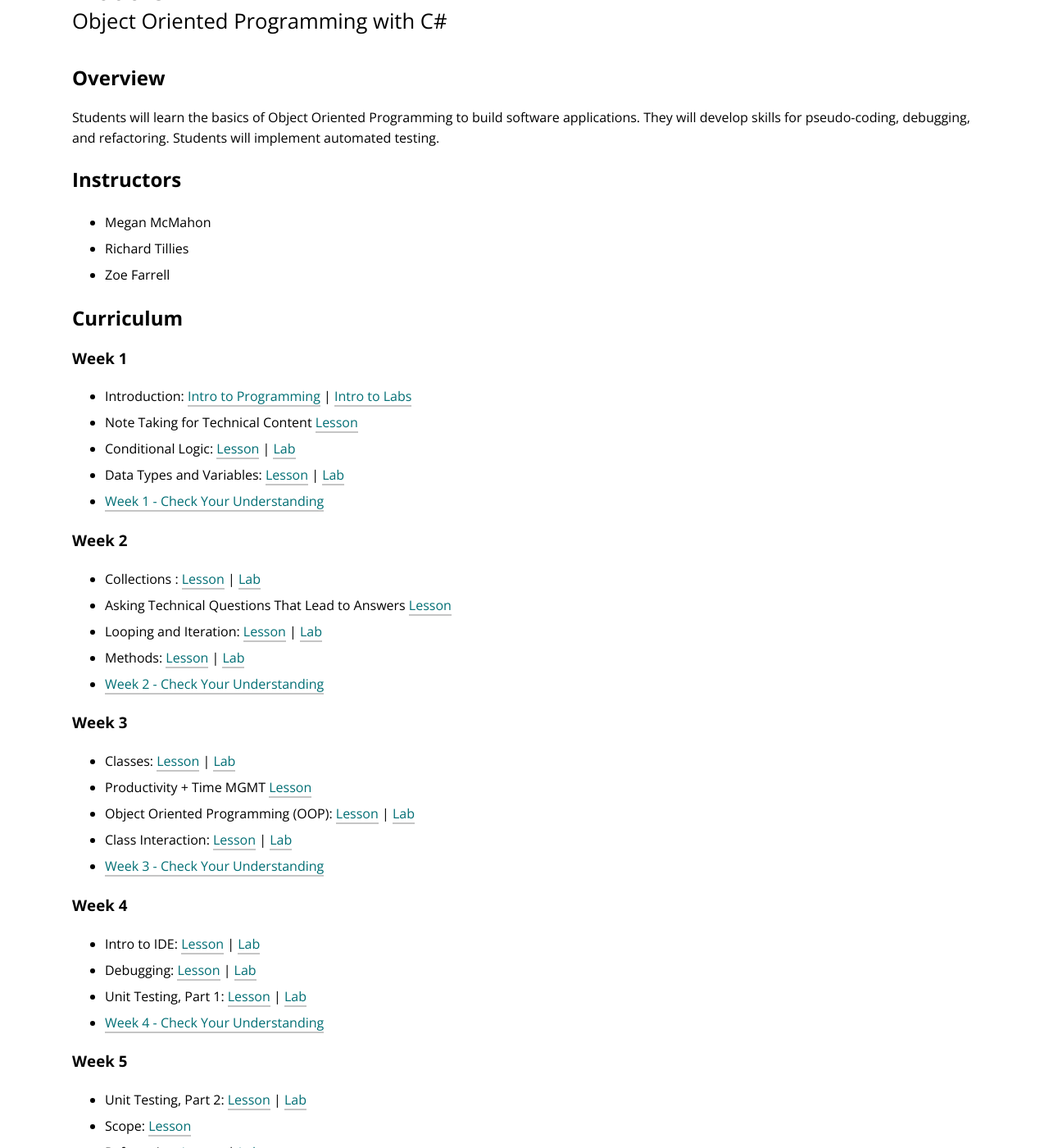
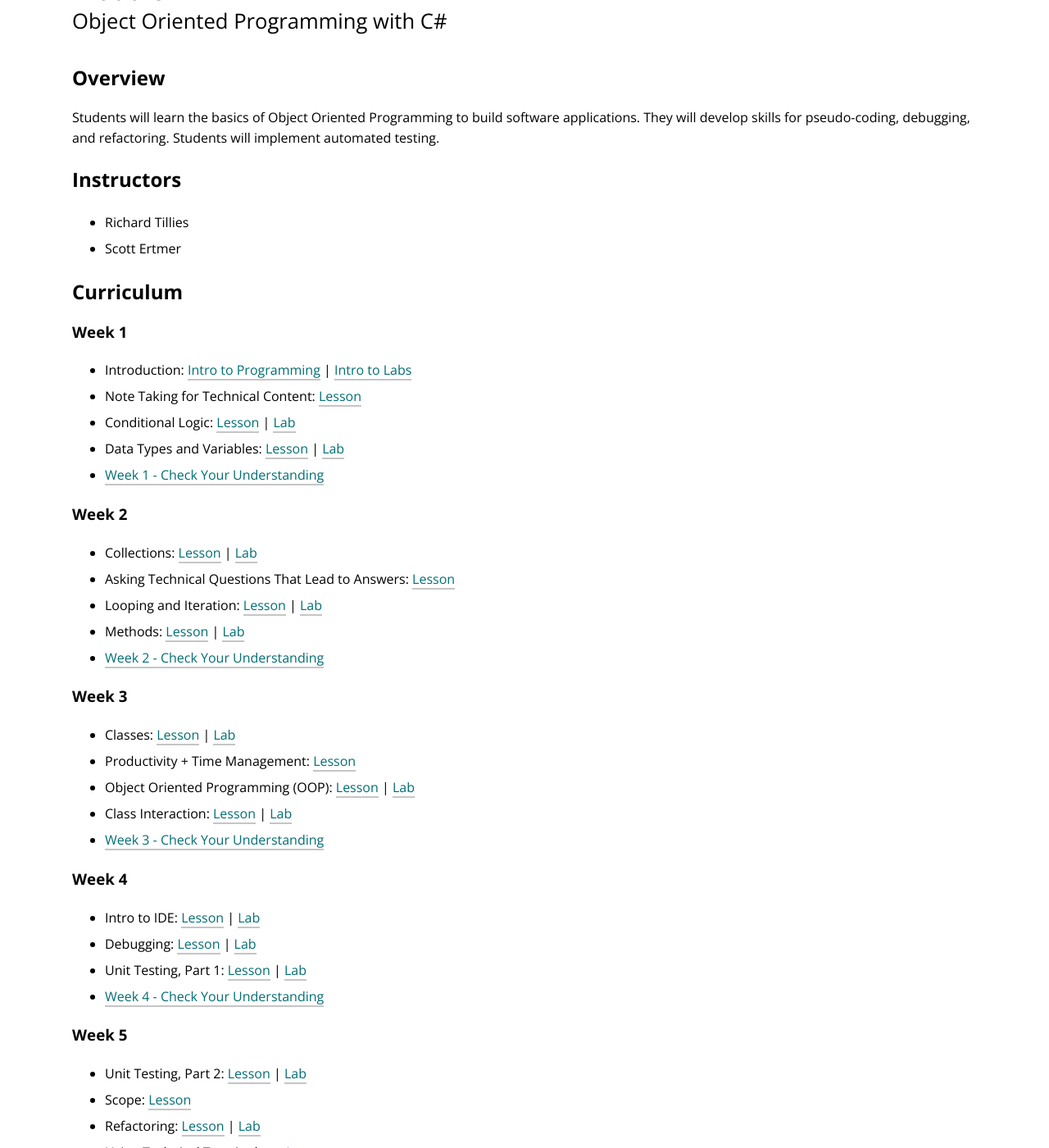
Before and after one commit to turingschool/launch-curriculum, a Jekyll site: the page built from module1/index.md, in a window 1280 px wide and 1400 px high, scrolled down 217 px. Shown: the whole window at 82% size. Built offline with Jekyll 4.4.1, drawn with Linux system fonts in a browser that asks for light colours; nearby versions of some CDN libraries; comment, search, counter and statistics services are not loaded.

Commit message:
Update Mod 1 instructors

```diff
--- a/module1/index.md
+++ b/module1/index.md
@@ -9,30 +9,29 @@
 
 ## Instructors
 
-* Megan McMahon
 * Richard Tillies
-* Zoe Farrell
+* Scott Ertmer
 
 ## Curriculum
 
 ### Week 1
 * Introduction: [Intro to Programming](./lessons/Week1/introToProgramming) &#124; [Intro to Labs](./labs/Week1/IntroToLabs)
-* Note Taking for Technical Content [Lesson](./lessons/Week1/NoteTaking.md)
+* Note Taking for Technical Content: [Lesson](./lessons/Week1/NoteTaking.md)
 * Conditional Logic: [Lesson](./lessons/Week1/ConditionalLogic) &#124; [Lab](./labs/Week1/ConditionalLogic)
 * Data Types and Variables: [Lesson](./lessons/Week1/datatypesAndVariables) &#124; [Lab](./labs/Week1/DatatypesAndVariables)
 * [Week 1 - Check Your Understanding](./lessons/Week1/CFUReview)
 
 
 ### Week 2
-* Collections : [Lesson](./lessons/Week2/Collections) &#124; [Lab](./labs/Week2/Collections)
-* Asking Technical Questions That Lead to Answers [Lesson](./lessons/Week2/AskingTechnicalQuestions)
+* Collections: [Lesson](./lessons/Week2/Collections) &#124; [Lab](./labs/Week2/Collections)
+* Asking Technical Questions That Lead to Answers: [Lesson](./lessons/Week2/AskingTechnicalQuestions)
 * Looping and Iteration: [Lesson](./lessons/Week2/Looping) &#124; [Lab](./labs/Week2/Looping)
 * Methods: [Lesson](./lessons/Week2/Methods) &#124; [Lab](./labs/Week2/Methods)
 * [Week 2 - Check Your Understanding](./lessons/Week2/CFUReview)
 
 ### Week 3
 * Classes: [Lesson](./lessons/Week3/Classes) &#124; [Lab](./labs/Week3/Classes)
-* Productivity + Time MGMT [Lesson](./lessons/Week3/ProductivityTimeMGMT)
+* Productivity + Time Management: [Lesson](./lessons/Week3/ProductivityTimeMGMT)
 * Object Oriented Programming (OOP): [Lesson](./lessons/Week3/OOP) &#124; [Lab](./labs/Week3/OOP)
 * Class Interaction: [Lesson](./lessons/Week3/ClassInteraction) &#124; [Lab](./labs/Week3/ClassInteraction)
 * [Week 3 - Check Your Understanding](./lessons/Week3/CFUReview)
```
Also changed, not shown: other parts of module1/index.md (+1 -1 lines).
